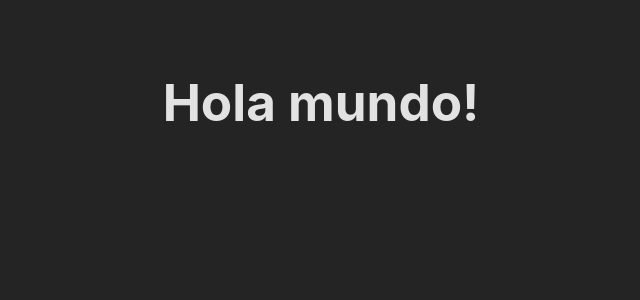
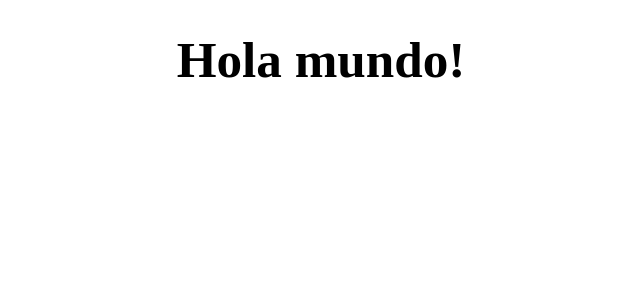
Before and after one commit to AngelOU20/alura-org-react, a React (Vite) app: page / in a window 1280 px wide. Shown: the top 300 px of the page, without its empty margins (319-959 px from the left). Built offline with nearby package versions, Linux system fonts and the light colour scheme.

Commit message:
Actualizando el estilo del background

```diff
--- a/src/index.css
+++ b/src/index.css
@@ -1,17 +1,17 @@
 :root {
-  font-family: Inter, system-ui, Avenir, Helvetica, Arial, sans-serif;
+  font-family: "Prata", serif;
   line-height: 1.5;
   font-weight: 400;
 
-  color-scheme: light dark;
-  color: rgba(255, 255, 255, 0.87);
-  background-color: #242424;
+  /* font-family: Inter, system-ui, Avenir, Helvetica, Arial, sans-serif; */
+  /* color-scheme: light dark; */
+  /* color: rgba(255, 255, 255, 0.87); */
+  /* background-color: #242424; */
+}
 
-  font-synthesis: none;
-  text-rendering: optimizeLegibility;
-  -webkit-font-smoothing: antialiased;
-  -moz-osx-font-smoothing: grayscale;
-  -webkit-text-size-adjust: 100%;
+* {
+  margin: 0;
+  padding: 0;
 }
 
 h1 {
```
